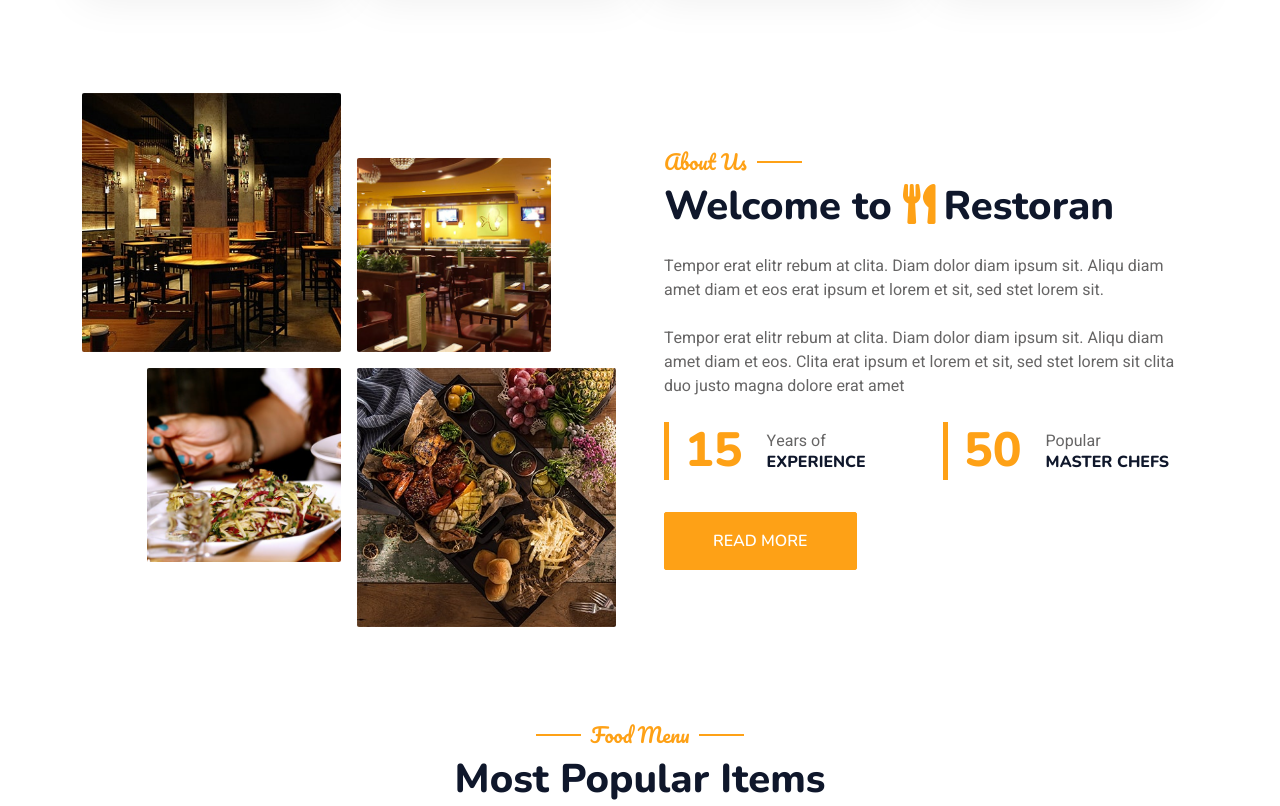
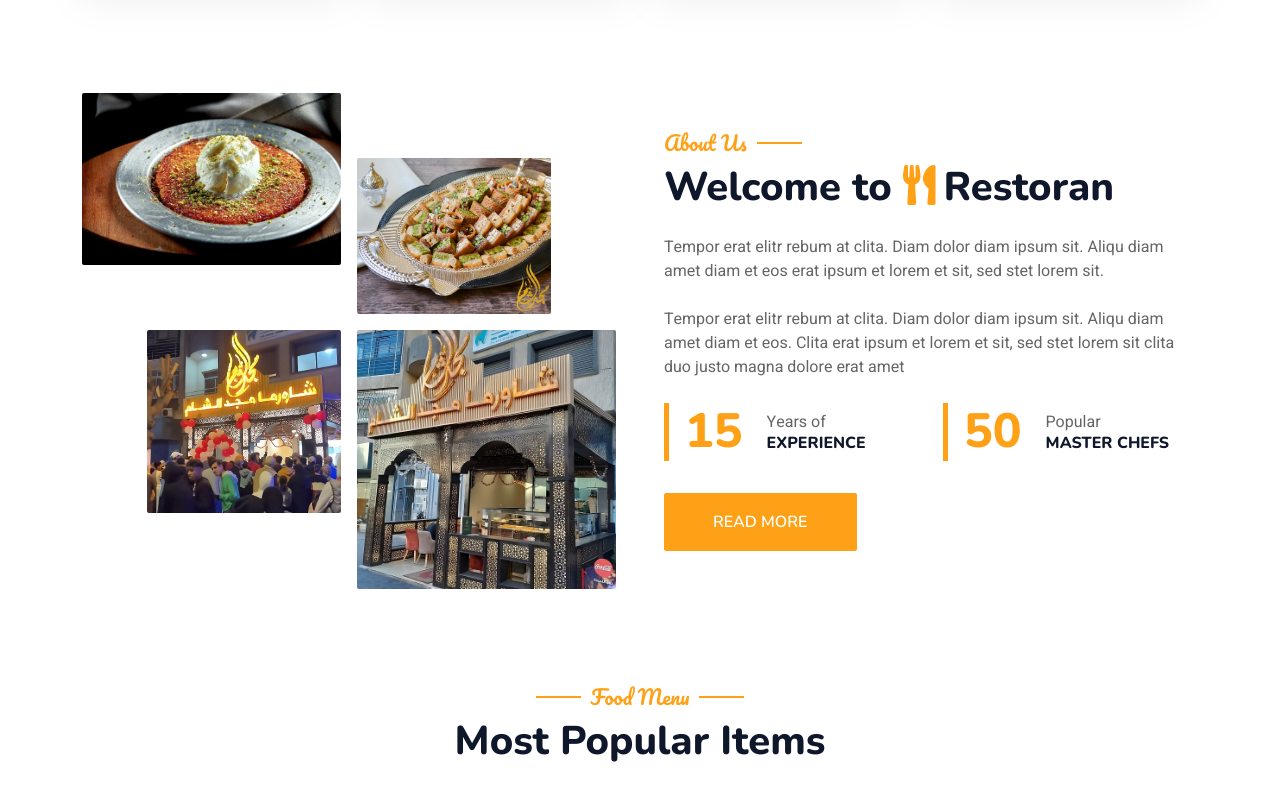
Before and after one commit to nessyoun/resturant, a plain HTML site: page index.html in a window 1280 px wide. Shown: the part 1177-1983 px from the top of the page. Drawn offline with nearby package versions, Linux system fonts and the light colour scheme.

Commit message:
firts changes

```diff
--- a/css/style.css
+++ b/css/style.css
@@ -104,7 +104,7 @@
 }
 
 .navbar-dark .navbar-brand img {
-    max-height: 60px;
+    max-height: 150px;
     transition: .5s;
 }
 
--- a/index.html
+++ b/index.html
@@ -3,7 +3,7 @@
 
 <head>
     <meta charset="utf-8">
-    <title>Majd</title>
+    <title>Chawarma Majd Acham</title>
     <meta content="width=device-width, initial-scale=1.0" name="viewport">
     <meta content="" name="keywords">
     <meta content="" name="description">
@@ -47,7 +47,8 @@
         <div class="container-xxl position-relative p-0">
             <nav class="navbar navbar-expand-lg navbar-dark bg-dark px-4 px-lg-5 py-3 py-lg-0">
                 <a href="" class="navbar-brand p-0">
-                    <h1 class="text-primary m-0"><i class="fa fa-utensils me-3"></i>Restoran</h1>
+<!--                    <h1 class="text-primary m-0"><i class="fa fa-utensils me-3"></i>Restoran</h1>-->
+                    <img src="img/logo.png" >
                     <!-- <img src="img/logo.png" alt="Logo"> -->
                 </a>
                 <button class="navbar-toggler" type="button" data-bs-toggle="collapse" data-bs-target="#navbarCollapse">
@@ -144,16 +145,16 @@
                     <div class="col-lg-6">
                         <div class="row g-3">
                             <div class="col-6 text-start">
-                                <img class="img-fluid rounded w-100 wow zoomIn" data-wow-delay="0.1s" src="img/about-1.jpg">
+                                <img class="img-fluid rounded w-100 wow zoomIn" data-wow-delay="0.1s" src="img/menu-01.jpg">
                             </div>
                             <div class="col-6 text-start">
-                                <img class="img-fluid rounded w-75 wow zoomIn" data-wow-delay="0.3s" src="img/about-2.jpg" style="margin-top: 25%;">
+                                <img class="img-fluid rounded w-75 wow zoomIn" data-wow-delay="0.3s" src="img/menu-02.jpg" style="margin-top: 25%;">
                             </div>
                             <div class="col-6 text-end">
-                                <img class="img-fluid rounded w-75 wow zoomIn" data-wow-delay="0.5s" src="img/about-3.jpg">
+                                <img class="img-fluid rounded w-75 wow zoomIn" data-wow-delay="0.5s" src="img/menu-03.jpg">
                             </div>
                             <div class="col-6 text-end">
-                                <img class="img-fluid rounded w-100 wow zoomIn" data-wow-delay="0.7s" src="img/about-4.jpg">
+                                <img class="img-fluid rounded w-100 wow zoomIn" data-wow-delay="0.7s" src="img/menu-04.jpg">
                             </div>
                         </div>
                     </div>
```
Also changed, not shown: img/menu-01.jpg (added), img/menu-02.jpg (added), img/menu-03.jpg (added), img/menu-04.jpg (added), img/menu-05.jpg (added), img/menu-06.jpg (added), img/menu-07.jpg (added), img/menu-08.jpg (added), img/menu-09.jpg (added), img/menu-10.jpg (added), img/menu-11.jpg (added), img/menu-12.jpg (added), img/menu-13.jpg (added), img/menu-14.jpg (added), 3 more files.
